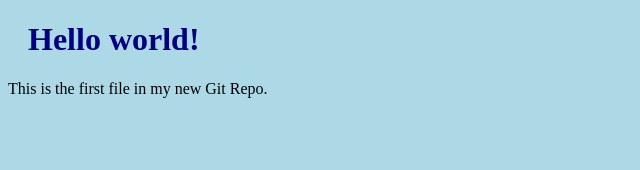
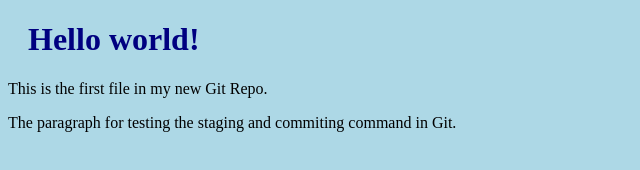
Before and after one commit to BakhtMuhammad/gitandgithub, a plain HTML site: page index.html in a window 1280 px wide. Shown: the whole page, without its empty margins (0-640 px from the left). Drawn offline with Linux system fonts and the light colour scheme.

Commit message:
Updated index.html file with a single line.

```diff
--- a/index.html
+++ b/index.html
@@ -8,6 +8,7 @@
 
 <h1>Hello world!</h1>
 <p>This is the first file in my new Git Repo.</p>
+<p>The paragraph for testing the staging and commiting command in Git.</p>
 
 </body>
 </html>
```
